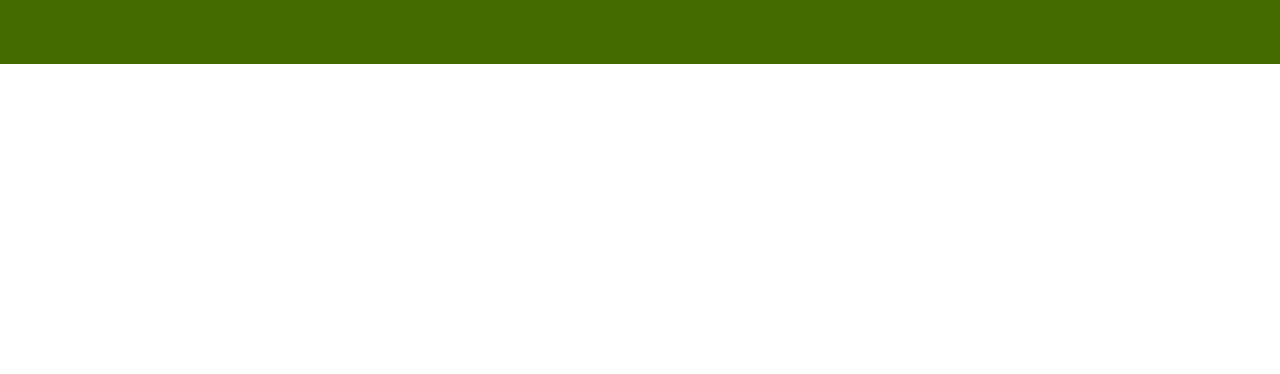
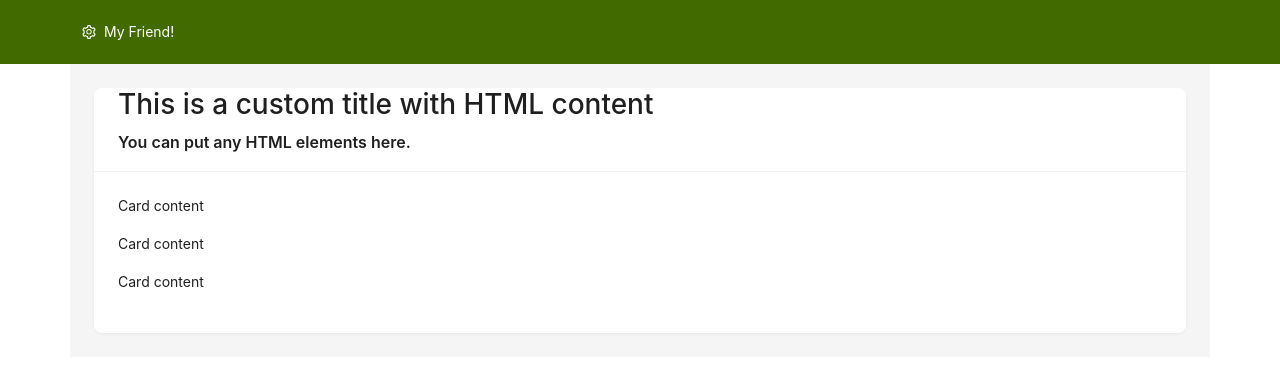
Before and after one commit to hosseinielham1991/todolist, a React (Create React App) app: page / in a window 1280 px wide. Shown: the top 374 px of the page. Built offline with nearby package versions, Linux system fonts and the light colour scheme.

Commit message:
add setting for name

```diff
--- a/package.json
+++ b/package.json
@@ -7,6 +7,7 @@
     "@testing-library/react": "^13.4.0",
     "@testing-library/user-event": "^13.5.0",
     "antd": "^5.10.2",
+    "bootstrap": "^5.3.2",
     "react": "^18.2.0",
     "react-dom": "^18.2.0",
     "react-scripts": "5.0.1",
--- a/src/App.js
+++ b/src/App.js
@@ -1,20 +1,46 @@
-import React, { createContext, useState } from 'react';
-import colorPalette from './theme/palette.js';
+import React, { createContext, useState  } from 'react';
+import colorPalette from './view/theme/palette.js';
+import './view/theme/variable.css';
+import './view/theme/styles.css';
 import Navbar from './view/header/navbar.js';
+import Container from './view/main/container.js';
+import { Layout,ConfigProvider} from 'antd';
 
+import { Todo} from './manager/todo.js';
 
 // Create a context
 const paletteContext = createContext("");
 
 const App = () => {
   const [appPalette, setAppPalette] = useState(colorPalette.dark);
- console.log(appPalette)
+
+
+  const { Header,Content } = Layout;
+
   return (
     <paletteContext.Provider value={{ appPalette, setAppPalette }}>
       {
-        <>
-        <Navbar></Navbar>
-        </>
+      <ConfigProvider
+          theme={{
+            components: {
+              Layout: {
+                bodyBg: "transparent"
+              }
+            }
+          }}
+        >
+          <Todo body={
+          <Layout className="">
+            <Header style={{backgroundColor:appPalette.bg.main}} >
+                  <Navbar></Navbar>
+            </Header>
+            <Content style={{}}>
+              <Container > </Container>
+            </Content>
+          </Layout>
+        } />
+
+        </ConfigProvider>
       }
     </paletteContext.Provider>
   );
--- a/src/index.js
+++ b/src/index.js
@@ -3,12 +3,14 @@ import ReactDOM from 'react-dom/client';
 import './index.css';
 import App from './App';
 import reportWebVitals from './reportWebVitals';
+import 'bootstrap/dist/css/bootstrap.min.css';
 
 
 const root = ReactDOM.createRoot(document.getElementById('root'));
+
 root.render(
   <React.StrictMode>
-    <App />
+     <App/>
   </React.StrictMode>
 );
 
--- /dev/null
+++ b/src/manager/todo.js
@@ -0,0 +1,32 @@
+import React, { useState, useEffect ,createContext} from 'react';
+
+const dataContext = createContext();
+
+const Todo = ({body}) => {
+  const [data, setData] = useState(JSON.parse(localStorage.getItem("todolistData") || '{"name":"My Friend!","tasks":[]}'));
+
+
+
+
+  useEffect((params) => {
+    //({"name":"hi my friend!","tasks":[]});
+
+    localStorage.setItem('todolistData', JSON.stringify(data));
+
+    //setData( {"name":'dfsfsdfsdfsdfsd',"tasks":[]})
+
+  }, [data]);
+
+
+
+  return (
+    <dataContext.Provider value={{ data, setData }}>
+      <>
+      { body }
+      </>
+     </dataContext.Provider>
+  );
+};
+
+
+export { dataContext ,Todo}; // Export the context as a named export
--- a/src/view/header/navbar.js
+++ b/src/view/header/navbar.js
@@ -1,17 +1,56 @@
-import React ,{useContext} from 'react' ;
+import React ,{useContext,useState} from 'react' ;
 import {paletteContext} from '../../App.js'; // Import the context
-import { Layout } from 'antd';
+import { Layout ,Popover,Space ,Typography } from 'antd';
+import { dataContext } from '../../manager/todo.js';
+import {  SettingOutlined } from '@ant-design/icons';
 
 function Navbar() {
 
-    const { Header } = Layout;
+    const { appPalette } = useContext(paletteContext); // Use appPalette, not palette
+    const { data,setData } = useContext(dataContext); // Use appPalette, not palette
 
-    const { appPalette } = useContext(paletteContext); // Use appPalette, not palette
+
+    const handleDataChange =(event)=>{
+      const value = event.target.value
+      data.name = value === ""? "My Friend!":value;
+
+      setData ({...data})
+
+  }
+  const { Text } = Typography;
+  const [visible, setVisible] = useState(false);
+
+  const handleMenuClick = () => {
+    setVisible(true);
+  };
+
+
+  const popoverContent = (
+    <div className="flex-container">
+      <label htmlFor="inputField">Your Name</label>
+      <input onChange={handleDataChange} value={(data.name==="My Friend!"?"":data.name)} type="text" id="inputField" />
+    </div>
+  );
+
 
     return (
-        <Header style={{backgroundColor:appPalette.bg.main}} >
+        <Layout className='container-lg'  style={{backgroundColor:appPalette.bg.main,color:appPalette.font.main}} >
+           <Space onClick={handleMenuClick}>
+            <SettingOutlined style={{color:appPalette.font.main}}/>
+            <Text style={{color:appPalette.font.main}}>{data.name}</Text>
+            <Popover
+                  title="Hi!"
+                  content={popoverContent}
+                  open={visible}
+                  onOpenChange={setVisible}
+                >
 
-        </Header>
+             </Popover>
+          </Space>
+
+
+
+        </Layout>
     );
   }
 
--- a/src/view/main/container.js
+++ b/src/view/main/container.js
@@ -1,17 +1,27 @@
 import React ,{useContext} from 'react' ;
 import {paletteContext} from '../../App.js'; // Import the context
-
-
-function Navbar() {
+import { Layout ,Card} from 'antd';
+function Container() {
 
 
     const { appPalette } = useContext(paletteContext); // Use appPalette, not palette
 
+    const titleContent = (
+        <div>
+          <h3>This is a custom title with HTML content</h3>
+          <p>You can put any HTML elements here.</p>
+        </div>
+    );
+
     return (
-        <div className=''>
-
-        </div>
+        <Layout style={{backgroundColor:appPalette.bg.primary, color:appPalette.font.primary}} className={'p-4 container-lg '}>
+            <Card title={titleContent} bordered={false} style={{ width: '100%' }}>
+                <p>Card content</p>
+                <p>Card content</p>
+                <p>Card content</p>
+            </Card>
+        </Layout>
     );
   }
 
-  export default Navbar;
+  export default Container;
--- a/src/theme/palette.js
+++ b/src/view/theme/palette.js
@@ -2,11 +2,11 @@ const colorPalette = {
   dark:{
      bg:{
       main:'#416a01',
-      primary:'#87d30c'
+      primary:'#f5f5f5'
      },
      font:{
       main: '#fff',
-      primary: '#fff'
+      primary: '#222'
      }
     }
 
--- /dev/null
+++ b/src/view/theme/styles.css
@@ -0,0 +1,11 @@
+/* YourStyles.css */
+.flex-container {
+    display: flex;
+    flex-direction: row; /* Horizontal arrangement */
+    align-items: center; /* Vertically center the items */
+  }
+
+  label {
+    flex: 1; /* Label takes up 1 part of available space */
+    margin-right: 10px; /* Optional margin between label and input */
+  }
--- /dev/null
+++ b/src/view/theme/variable.css
@@ -0,0 +1,4 @@
+
+:root {
+    --font-size: 14px;
+  }
```
Also changed, not shown: src/theme/variable.js (deleted, +0 -10 lines), src/view/main/style.css (added, +7 -0 lines), 1 other file (tests, documents, lock files or other folders).
